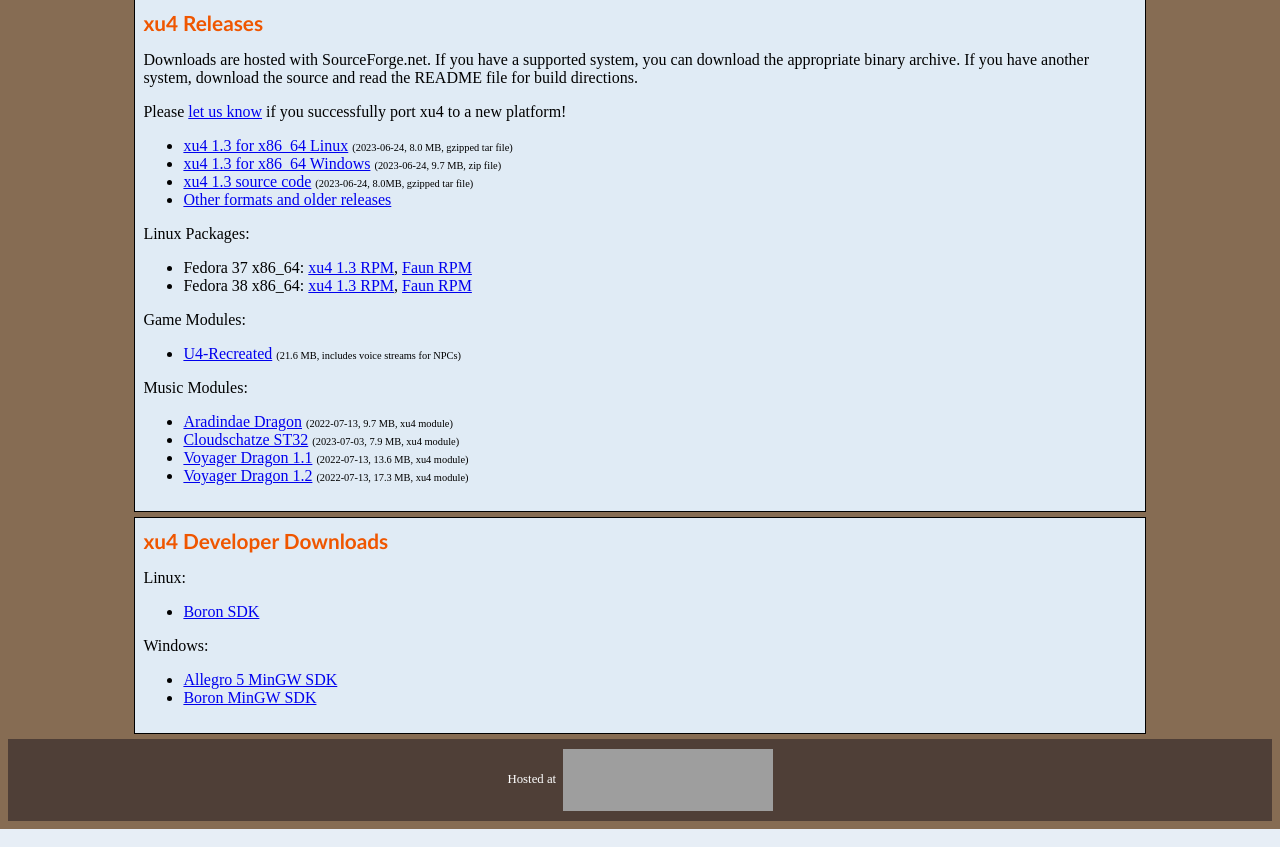
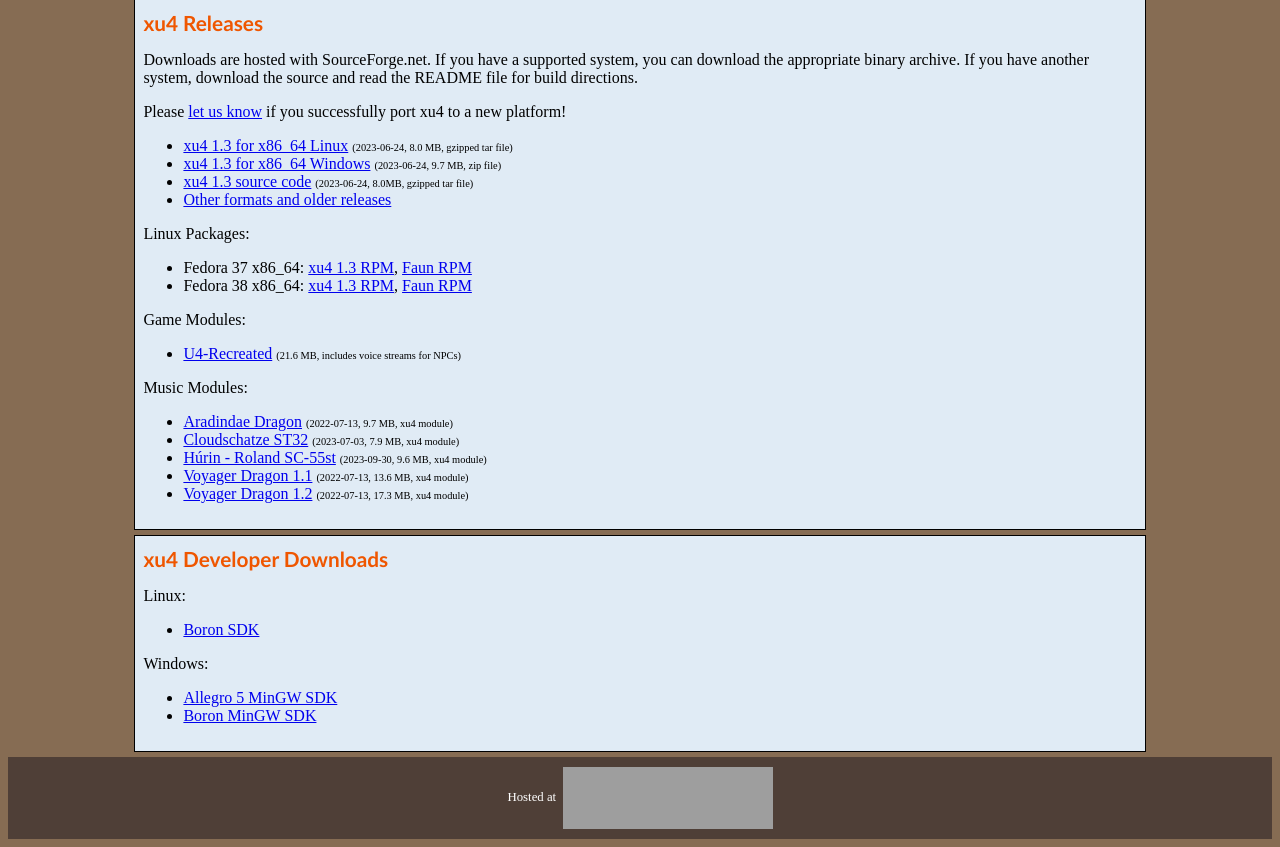
Before and after one commit to xu4-engine/web, a PHP site: page /download.php in a window 1280 px wide. Shown: the part 568-1415 px from the top of the page. Run offline with PHP 8.4, Linux system fonts and the light colour scheme; some libraries are stand-ins or nearby versions; grey boxes are pictures that could not be loaded.

Commit message:
download: Add link to U4-Hurin.mod.

```diff
--- a/download.php
+++ b/download.php
@@ -75,6 +75,7 @@
   <ul>
     <li><a href="https://sourceforge.net/projects/xu4/files/xu4/1.1/U4-Aradindae.mod/download">Aradindae Dragon</a> <span class="details">(2022-07-13, 9.7 MB, xu4 module)</span></li>
     <li><a href="https://sourceforge.net/projects/xu4/files/xu4/1.3/U4-Cloudschatze.mod/download">Cloudschatze ST32</a> <span class="details">(2023-07-03, 7.9 MB, xu4 module)</span></li>
+    <li><a href="https://sourceforge.net/projects/xu4/files/xu4/1.3/U4-Hurin.mod/download">Húrin - Roland SC-55st</a> <span class="details">(2023-09-30, 9.6 MB, xu4 module)</span></li>
     <li><a href="https://sourceforge.net/projects/xu4/files/xu4/1.1/U4-Voyager-11.mod/download">Voyager Dragon 1.1</a> <span class="details">(2022-07-13, 13.6 MB, xu4 module)</span></li>
     <li><a href="https://sourceforge.net/projects/xu4/files/xu4/1.1/U4-Voyager-12.mod/download">Voyager Dragon 1.2</a> <span class="details">(2022-07-13, 17.3 MB, xu4 module)</span></li>
   </ul>
```
Also changed, not shown: 1 other file.
